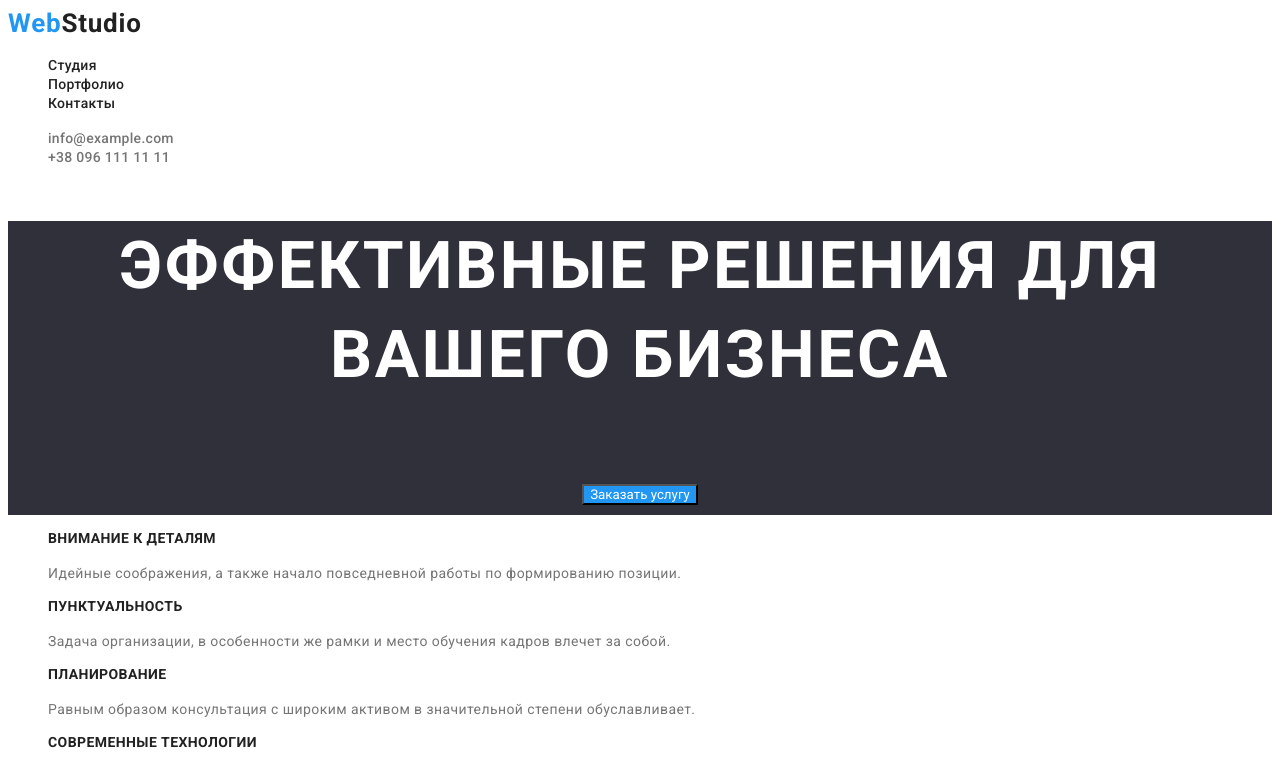
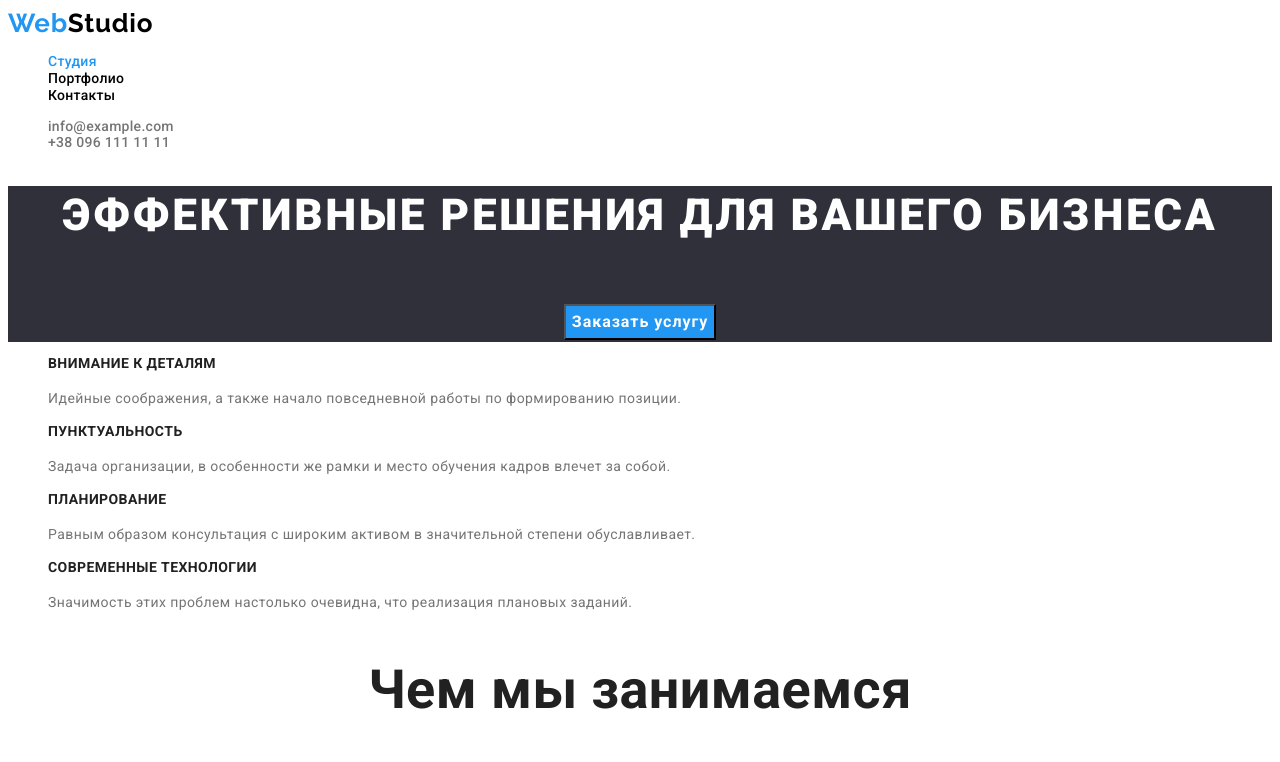
Before and after one commit to Oleg-Khabibulin/goit-markup-hw-02, a plain HTML site: page index.html in a window 1280 px wide. Shown: the top 762 px of the page. Drawn offline with Linux system fonts and the light colour scheme.

Commit message:
Домашня робота 2, виправлення помилок

```diff
--- a/css/style.css
+++ b/css/style.css
@@ -1,6 +1,9 @@
 body{
-  font-family: Roboto, Tahoma , sans-serif;
-    color: #212121;
+    font-family: Roboto, sans-serif;
+    color:var(--heder-main-color) ;
+    font-size: 14px;
+    letter-spacing: 0.03em;
+    background-color:var(--main-hero-color) ;
 }
 .list{
      list-style: none;
@@ -52,7 +55,7 @@ body{
 
 .heder-logo{
     color: var(--heder-main-color) ;
-    font-family: 'Raleway' sans-serif;
+    font-family: 'Raleway' ,sans-serif;
     font-weight: 700;
     font-size: 26px;
     line-height: 1.19;
@@ -60,18 +63,22 @@ body{
 }
 .web{
     color:var(--heder-accent-color);
-    font-family: 'Raleway' sans-serif;
+    font-family: 'Raleway' ,sans-serif;
     font-weight: 700;
     font-size: 26px;
     line-height: 1.19;
     letter-spacing: 0.03em;
 }
-
+.heder-link-main{
+    color:var(--heder-accent-color);
+    font-weight: 500;
+    line-height: 1.14;
+    letter-spacing: 0.02em;
+}
 
 .heder-nav .heder-link{
     color: var(--heder-main-color) ;
     font-weight: 500;
-    font-size: 14px;
     line-height: 1.14;
     letter-spacing: 0.02em;
 }
@@ -84,7 +91,6 @@ body{
 .heder-contact .heder-link{
     color: var(--heder-secondary-color);
     font-weight: 500;
-    font-size: 14px;
     line-height: 1.14px;
     letter-spacing: 0.02em;
 }
@@ -105,11 +111,25 @@ body{
     letter-spacing: 0.06em;
     text-transform: uppercase;
 }
+.hero-title{
+    font-weight: 900;
+    font-size: 44px;
+    line-height: 1.36;
+    text-align: center;
+    letter-spacing: 0.06em;
+    text-transform: uppercase;
+}
 .hero-btn{
     color: var(--main-hero-color);
     background-color:var(--main-btn-accent-color) ;
-    font-family:Roboto, Tahoma , sans-serif;
+    font-family:Roboto, sans-serif;
     cursor: pointer;
+    font-weight: 700;
+    font-size: 16px;
+    line-height: 1.87;
+    align-items: center;
+    text-align: center;
+    letter-spacing: 0.06em;
 }
 .hero-btn:hover{
     color: var(--main-btn-accent-color);
@@ -129,10 +149,7 @@ body{
 }
 .skills-text{
     color: var(--main-secondary-color) ;
-    font-weight: 400;
-    font-size: 14px;
     line-height: 24px;
-    letter-spacing: 0.03em;
 }
 /* <<<<<<<<<<<<<<< КОНТЕНТ>>>>>>>>>>>>>>>>>.. */
 
@@ -144,7 +161,6 @@ body{
     font-size: 36px;
     line-height: 1.16;
     text-align: center;
-    letter-spacing: 0.03em;
 }
 /* <<<<<<<<<<<<<<< КОМАНДА>>>>>>>>>>>>>>>>>.. */
 
@@ -167,7 +183,6 @@ body{
 }
 .team-text{
     color:var(--main-secondary-color) ;
-    font-weight: 400;
     font-size: 16px;
     line-height: 1.18;
     text-align: center;
@@ -184,7 +199,6 @@ body{
     font-weight: 700;
     font-size: 26px;
     line-height: 1.19;
-    letter-spacing: 0.03em;
 }
 .footer .web{
     color: var(--footer-accent-color)  ;
@@ -192,15 +206,11 @@ body{
     font-weight: 700;
     font-size: 26px;
     line-height: 1.19;
-    letter-spacing: 0.03em;
 }
 .footer-adress{
     color: var(--footer-first-color);
     font-style: normal;
-    font-weight: 400;
-    font-size: 14px;
     line-height: 1.71;
-    letter-spacing: 0.03em;
 }
 .footer-adress:hover,
 .footer-adress:focus{
@@ -210,10 +220,7 @@ body{
 .footer-contact{
     color:  var(--footer-secondary-color);
     font-style: normal;
-    font-weight: 400;
-    font-size: 14px;
     line-height: 1.71;
-    letter-spacing: 0.03em;
 }
 .footer-contact:hover,
 .footer-contact:focus{
@@ -256,10 +263,8 @@ body{
 .page-text{
     color: var(--main-text-color);
     background-color: #FFFFFF;
-    font-weight: 400;
     font-size: 16px;
     line-height: 1.87;
-    letter-spacing: 0.03em;
 }
 
 
--- a/index.html
+++ b/index.html
@@ -9,7 +9,7 @@
 
     <link rel="preconnect" href="https://fonts.googleapis.com">
     <link rel="preconnect" href="https://fonts.gstatic.com" crossorigin>
-    <link href="https://fonts.googleapis.com/css2?family=Montserrat:wght@400;700&family=Raleway:wght@700&family=Roboto:wght@400;500;700;900&display=swap" rel="stylesheet">
+    <link href="https://fonts.googleapis.com/css2?family=Raleway:wght@700&family=Roboto:wght@400;500;700;900&display=swap" rel="stylesheet">
 </head>
 <body>
     <!-- Шапка сайта -->
@@ -17,7 +17,7 @@
         <nav >
             <a href="./index.html" class="heder-logo line"> <span class="web line">Web</span>Studio </a>
             <ul class="heder-nav list">
-                <li><a href="" class="heder-link line">Студия</a></li>
+                <li><a href="" class="heder-link-main line">Студия</a></li>
                 <li><a href="./portfolio.html" class="heder-link line">Портфолио</a></li>
                 <li><a href="" class="heder-link line">Контакты</a></li>
             </ul>
```
Also changed, not shown: portfolio.html (+1 -1 lines).
